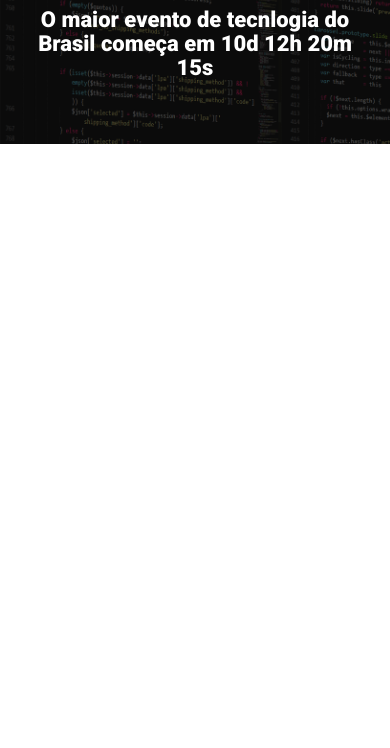
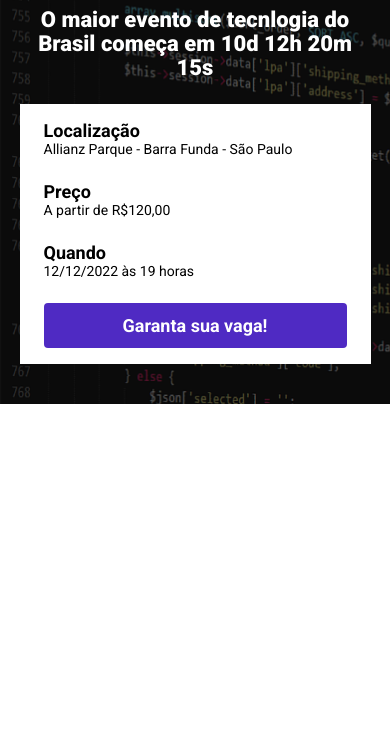
Before and after one commit to antony-barbosa/EbacTalks, a website built with Parcel: page src/index.html in a window 390 px wide. Shown: the part 96-844 px from the top of the page. Built offline with nearby package versions, Linux system fonts and the light colour scheme.

Commit message:
atualizando o header da página

```diff
--- a/src/index.html
+++ b/src/index.html
@@ -17,6 +17,23 @@
             <p class="hero__text">
                 O maior evento de tecnlogia do Brasil começa em 10d 12h 20m 15s
             </p>
+            <div class="infos-bar">
+                <ul class="infos-bar__infos">
+                    <li class="infos-bar__infos__item">
+                        <b>Localização</b>
+                        Allianz Parque - Barra Funda - São Paulo
+                    </li>
+                    <li class="infos-bar__infos__item">
+                        <b>Preço</b>
+                        A partir de R$120,00
+                    </li>
+                    <li class="infos-bar__infos__item">
+                        <b>Quando</b>
+                        12/12/2022 às 19 horas
+                    </li>
+                </ul>
+                <a href="#" class="button button--primary">Garanta sua vaga!</a>
+            </div>
         </div>
     </header>
 
--- /dev/null
+++ b/src/styles/components/_buttons.scss
@@ -0,0 +1,25 @@
+.button {
+    padding: 12px;
+    font-size: 18px;
+    font-weight: bold;
+    text-decoration: none;
+    text-align: center;
+    white-space: nowrap;
+
+    &--primary {
+        color: #fff;
+        background-color: #4F2AC3;
+        border-radius: 4px;
+        justify-content: center;
+    }
+
+    @media (max-width: 640px) {
+        display: block;
+        width: 100%;
+    }
+
+    @media (max-width: 1024px) {
+        display: flex;
+        align-items: center;
+    }
+}
--- /dev/null
+++ b/src/styles/components/_infos_bar.scss
@@ -0,0 +1,40 @@
+.infos-bar {
+    padding: 16px 24px;
+    background-color: #fff;
+    display: flex;
+    justify-content: space-between;
+
+    &__infos {
+        display: flex;
+        gap: 40px;
+
+        &__item {
+            font-size: 14px;
+            color: #000;
+
+            b {
+                font-size: 18px;
+                display: block;
+                color: #000;
+            }
+        }
+    }
+
+    @media (max-width: 640px) {
+        display: block;
+
+        &__infos {
+            display: block;
+
+            &__item {
+                margin-bottom: 24px;
+            }
+        }
+    }
+
+    @media (max-width: 1024px) {
+        &__infos {
+            gap: 16px
+        }
+    }
+}
--- a/src/styles/main.scss
+++ b/src/styles/main.scss
@@ -1,4 +1,6 @@
 @use 'hero';
+@use 'components/infos_bar';
+@use 'components/buttons';
 
 * {
     margin: 0;
@@ -6,6 +8,7 @@
     box-sizing: border-box;
     font-family: 'Roboto', sans-serif;
     color:  #fff;
+    list-style: none;
 }
 
 .container {
```
